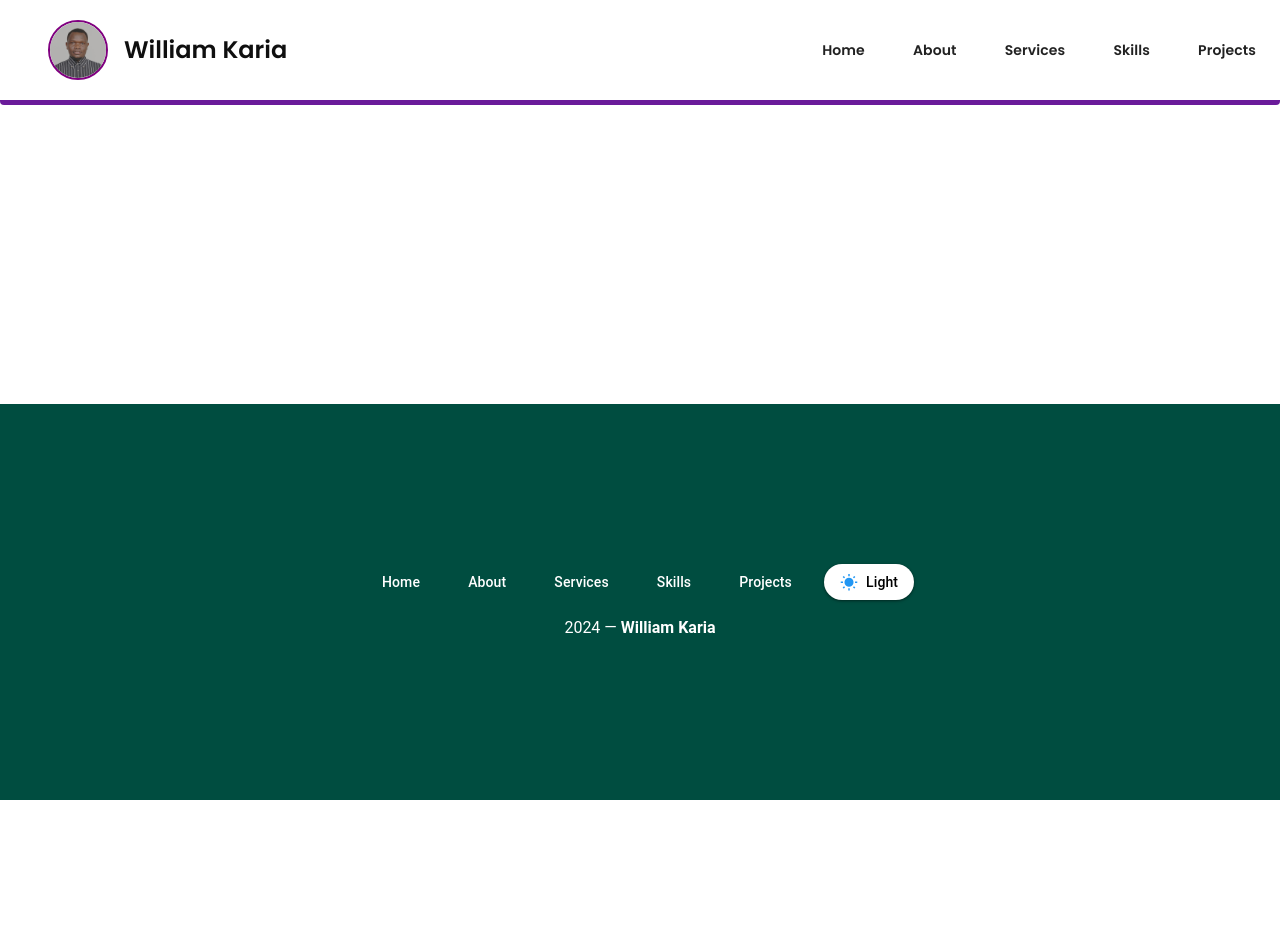
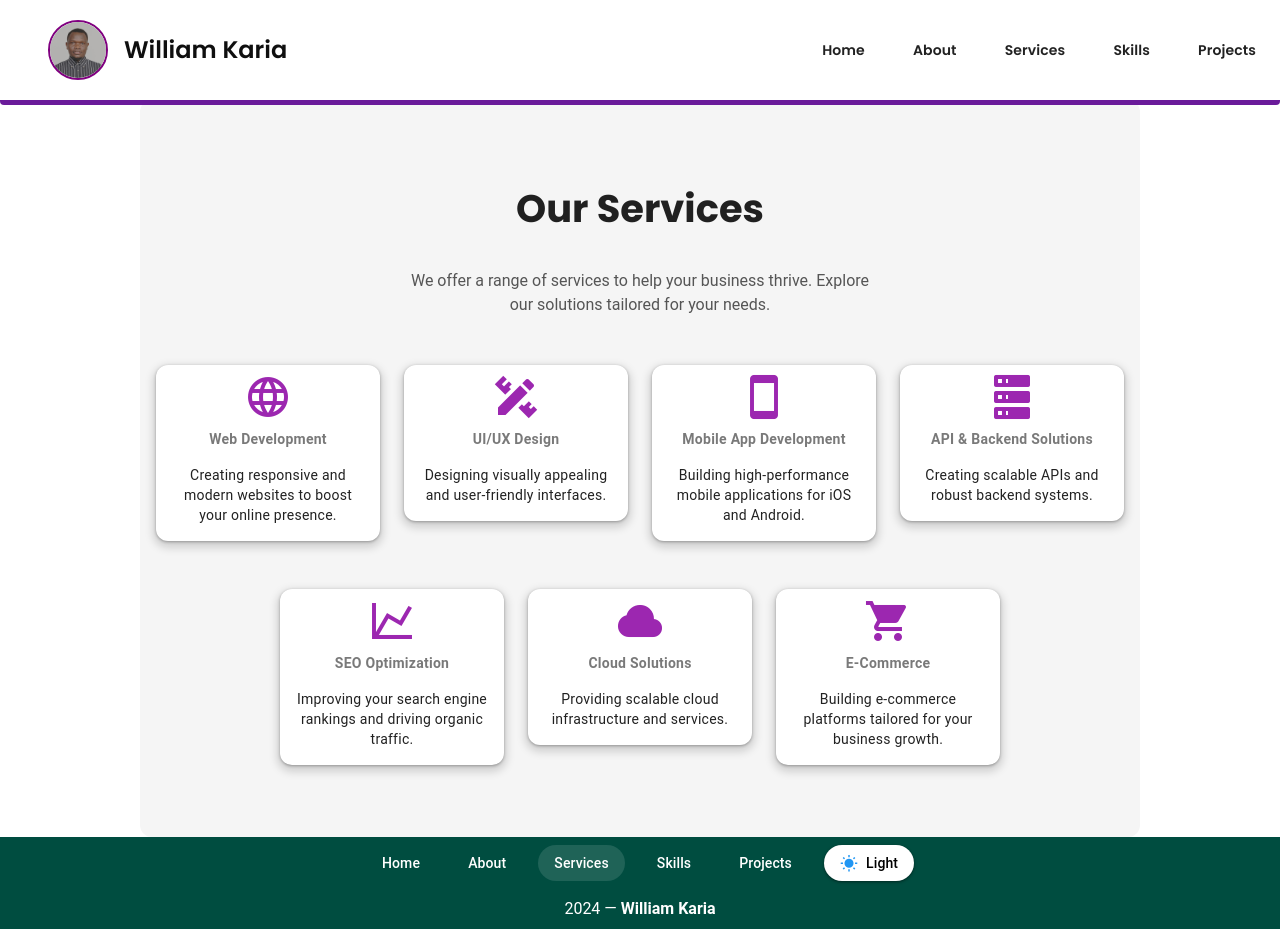
Before and after one commit to will-me-me/portifolio, a Nuxt app: page /services in a window 1280 px wide. Before the commit the page ends 800 px from the top, so only its background shows below. Built offline with nearby package versions, Linux system fonts and the light colour scheme.

Commit message:
added the service i offer in and updated the routing in the default.vue

```diff
--- a/components/appFooter.vue
+++ b/components/appFooter.vue
@@ -12,10 +12,11 @@
       >
         {{ link.name }}
       </v-btn>
-      <v-btn @click="toggleDark()" class="mx-2" color="white" rounded="xl">
+      <v-btn @click="toggleColorMode()" class="mx-2" color="white" rounded="xl">
         <!-- Conditional Icon based on dark mode state -->
-        <v-icon v-if="isDark" color="yellow">mdi-moon-waning-crescent</v-icon>
-        <v-icon v-else color="blue">mdi-white-balance-sunny</v-icon>
+        <v-icon :color="isDark ? 'yellow' : 'blue'">
+          {{ isDark ? "mdi-moon-waning-crescent" : "mdi-white-balance-sunny" }}
+        </v-icon>
 
         <!-- Text Label for Dark/Light mode -->
         <span class="ml-2">{{ isDark ? "Dark" : "Light" }}</span>
@@ -33,11 +34,16 @@
   usePreferredDark,
   useColorMode,
 } from "@vueuse/core";
+// import { useColorMode } from "vueuse";
 
 const props = defineProps({
   links: {
     type: Array,
     required: true,
+  },
+  colorMode: {
+    type: String,
+    require: true,
   },
 });
 // Detect if the system prefers dark mode
@@ -49,19 +55,24 @@
   },
   attribute: "theme",
 });
-const toggleDark = useToggle(isDark);
-// const toggleDark = useToggle(isDark);
+
+const toggleColorMode = () => {
+  colorMode.value = colorMode.value === "dark" ? "light" : "dark";
+  console.log(colorMode.value);
+};
 </script>
 
-<style>
+<style scoped>
 [theme="dark"] {
   background: #252525;
   color: rgb(59, 187, 80);
 }
+
 [theme="cafe"] {
   background: #c0acac;
   color: black;
 }
+
 [theme="dim"] {
   background: gray;
   color: white;
--- a/layouts/default.vue
+++ b/layouts/default.vue
@@ -1,5 +1,5 @@
 <template>
-  <v-app>
+  <v-app :theme="colorMode.value">
     <!-- Application Bar with Elevated Effect and Rounded Corners -->
     <v-app-bar
       flat
@@ -82,32 +82,24 @@
         @click="navigateTo('projects')"
         >Projects</v-btn
       >
-
-      <!-- Icons on the Right Side -->
-      <!-- <v-btn icon @click="showHeart">
-        <v-icon color="white">mdi-heart</v-icon>
-      </v-btn>
-      <v-btn icon @click="search">
-        <v-icon color="white">mdi-magnify</v-icon>
-      </v-btn>
-      <v-btn icon @click="openMenu">
-        <v-icon color="white">mdi-dots-vertical</v-icon>
-      </v-btn> -->
     </v-app-bar>
 
     <!-- Main Content -->
     <v-main>
       <slot />
-      <!-- <NuxtPage /> -->
     </v-main>
-    <!-- <br /> -->
-    <!-- <br /> -->
     <app-footer :links="links" />
     <app-drawe :links="links" v-model="drawer" />
   </v-app>
 </template>
 
 <script setup>
+import {
+  useDark,
+  useToggle,
+  usePreferredDark,
+  useColorMode,
+} from "@vueuse/core";
 import { useRouter } from "vue-router";
 import { ref } from "vue";
 const links = [
@@ -117,6 +109,14 @@
   { name: "Skills", path: "/skills", icon: "mdi-tools" },
   { name: "Projects", path: "/projects", icon: "mdi-folder-outline" },
 ];
+
+const colorMode = useColorMode({
+  modes: {
+    dim: "dim",
+    cafe: "cafe",
+  },
+  attribute: "theme",
+});
 
 const drawer = ref(false);
 
@@ -170,4 +170,18 @@
   font-size: 25px; /* Larger size for a modern look */
   transition: transform 0.3s ease, color 0.3s ease; /* Smooth transition on hover */
 }
+[theme="dark"] {
+  background: #252525;
+  color: rgb(59, 187, 80);
+}
+
+[theme="cafe"] {
+  background: #c0acac;
+  color: black;
+}
+
+[theme="dim"] {
+  background: gray;
+  color: white;
+}
 </style>
--- /dev/null
+++ b/pages/services/[slug].vue
@@ -0,0 +1,26 @@
+<template>
+  <v-container class="py-12">
+    <v-row justify="center">
+      <v-col cols="12" sm="8" md="6">
+        <h2 class="text-center">{{ serviceTitle }}</h2>
+        <p class="text-center mt-4">{{ serviceDescription }}</p>
+      </v-col>
+    </v-row>
+  </v-container>
+</template>
+
+<script setup>
+import { useRoute } from "vue-router";
+
+const route = useRoute();
+const serviceTitle = route.params.slug.replace(/-/g, " ").toUpperCase();
+const serviceDescription = "This is the detailed view for " + serviceTitle;
+</script>
+
+<style scoped>
+h2 {
+  font-family: "Poppins", sans-serif;
+  font-size: 2.4rem;
+  color: #6a1b9a;
+}
+</style>
--- /dev/null
+++ b/pages/services/index.vue
@@ -0,0 +1,126 @@
+<template>
+  <v-container class="services-container py-12">
+    <!-- Title Section -->
+    <v-row justify="center" class="mb-8">
+      <v-col cols="12" sm="8" md="6">
+        <h2 class="text-center font-weight-bold">Our Services</h2>
+        <p class="text-center mt-2">
+          We offer a range of services to help your business thrive. Explore our
+          solutions tailored for your needs.
+        </p>
+      </v-col>
+    </v-row>
+
+    <!-- Services Cards Section -->
+    <v-row class="d-flex justify-center">
+      <v-col
+        v-for="service in services"
+        :key="service.title"
+        cols="12"
+        sm="6"
+        md="4"
+        lg="3"
+        class="mb-6"
+      >
+        <v-card class="hover-effect elevation-3" :to="service.link">
+          <v-card-title class="d-flex justify-center">
+            <v-icon size="48" color="purple">{{ service.icon }}</v-icon>
+          </v-card-title>
+          <v-card-subtitle class="text-center font-weight-bold">
+            {{ service.title }}
+          </v-card-subtitle>
+          <v-card-text class="text-center">
+            {{ service.description }}
+          </v-card-text>
+        </v-card>
+      </v-col>
+    </v-row>
+  </v-container>
+</template>
+
+<script setup>
+import { ref } from "vue";
+
+const services = ref([
+  {
+    title: "Web Development",
+    icon: "mdi-web",
+    description:
+      "Creating responsive and modern websites to boost your online presence.",
+    link: "/services/web-development",
+  },
+  {
+    title: "UI/UX Design",
+    icon: "mdi-pencil-ruler",
+    description: "Designing visually appealing and user-friendly interfaces.",
+    link: "/services/ui-ux-design",
+  },
+  {
+    title: "Mobile App Development",
+    icon: "mdi-cellphone",
+    description:
+      "Building high-performance mobile applications for iOS and Android.",
+    link: "/services/mobile-app-development",
+  },
+  {
+    title: "API & Backend Solutions",
+    icon: "mdi-server",
+    description: "Creating scalable APIs and robust backend systems.",
+    link: "/services/api-backend-solutions",
+  },
+  {
+    title: "SEO Optimization",
+    icon: "mdi-chart-line",
+    description:
+      "Improving your search engine rankings and driving organic traffic.",
+    link: "/services/seo-optimization",
+  },
+  {
+    title: "Cloud Solutions",
+    icon: "mdi-cloud",
+    description: "Providing scalable cloud infrastructure and services.",
+    link: "/services/cloud-solutions",
+  },
+  {
+    title: "E-Commerce",
+    icon: "mdi-cart",
+    description:
+      "Building e-commerce platforms tailored for your business growth.",
+    link: "/services/e-commerce",
+  },
+]);
+</script>
+
+<style scoped>
+.services-container {
+  background-color: #f5f5f5;
+  border-radius: 12px;
+}
+
+h2 {
+  font-family: "Poppins", sans-serif;
+  font-size: 2.4rem;
+}
+
+p {
+  color: #555;
+}
+
+.hover-effect {
+  transition: transform 0.3s ease-in-out, box-shadow 0.3s ease-in-out;
+}
+
+.hover-effect:hover {
+  transform: scale(1.05);
+  box-shadow: 0px 4px 20px rgba(0, 0, 0, 0.1);
+}
+
+.v-card {
+  border-radius: 12px;
+  background: white;
+}
+
+.v-icon {
+  font-size: 36px;
+}
+</style>
```
